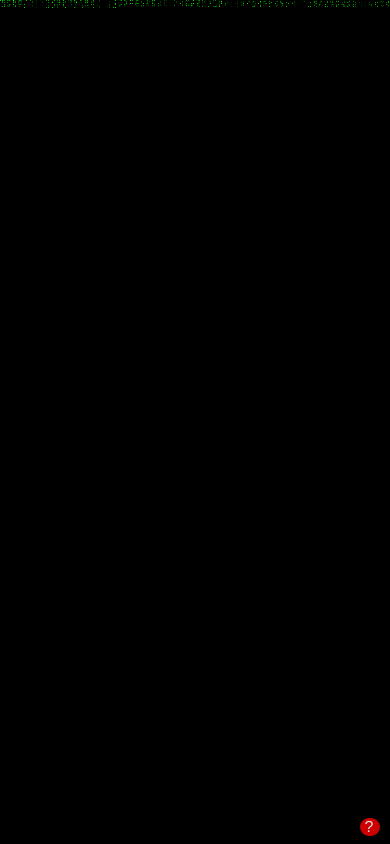
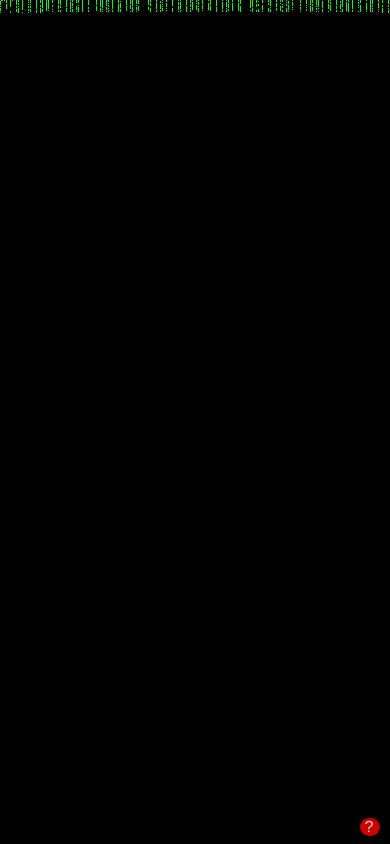
Before and after one commit to JoshWillik/PrimeSimulation, a plain HTML site: page index.html in a window 390 px wide. Drawn offline with Linux system fonts and the light colour scheme.

Commit message:
Add mobile support and better default sizing.

```diff
--- a/index.html
+++ b/index.html
@@ -3,6 +3,7 @@
 <head>
     <title>Prime numbers</title>
     <meta charset="utf-8">
+    <meta name="viewport" content="width=device-width">
     <script src="js/primes.js"></script>
     <style>
         html,body{margin:0;padding:0;}
@@ -102,6 +103,12 @@
         primes.init();
     </script>
     <script>
+        primes.ctx.canvas.width = window.innerWidth;
+        primes.ctx.canvas.height = window.innerHeight;
+
+        primes.resize();
+
+
         var lastTimeHeight, lastTimeWidth;
         function changeSize(e){
             var measure = this.getAttribute("data-target");
```
